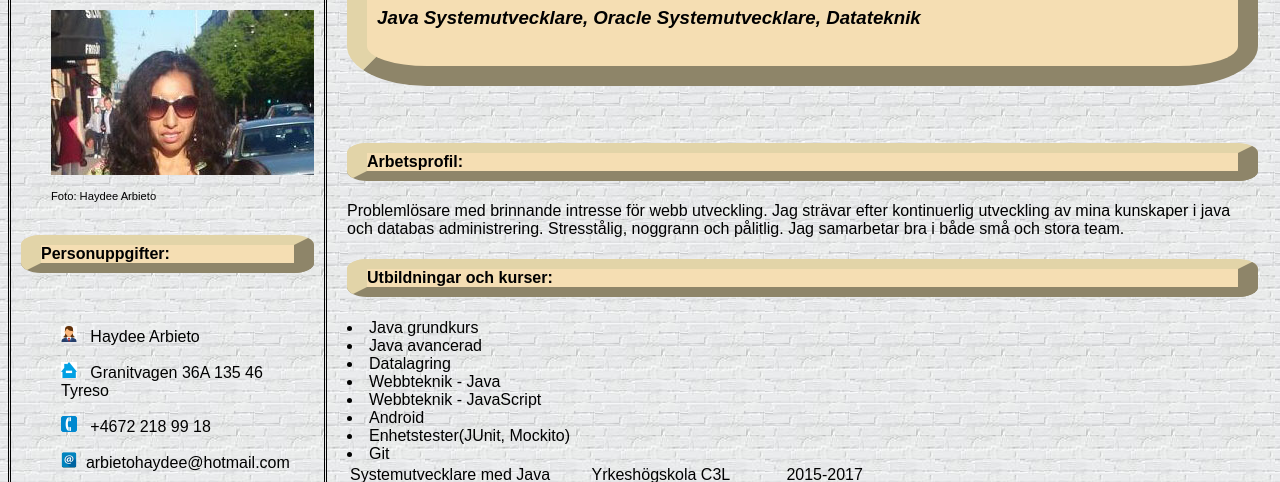
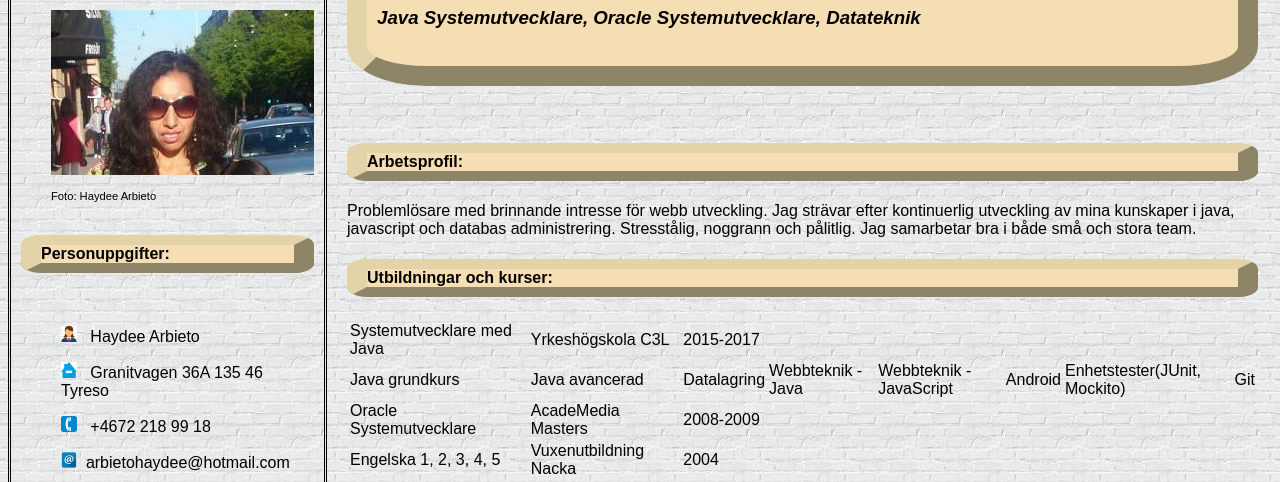
Before and after one commit to HaydeeArbieto/cv.github.io, a plain HTML site: page index.html in a window 1280 px wide. Shown: the part 101-583 px from the top of the page. Drawn offline with Linux system fonts and the light colour scheme.

```diff
--- a/index.html
+++ b/index.html
@@ -43,7 +43,7 @@
       <div class="arbets-profile">
         <br/><br/>
           <h4>Arbetsprofil:</h4>
-          <p>Problemlösare med brinnande intresse för webb utveckling. Jag strävar efter kontinuerlig utveckling av mina kunskaper i java och databas administrering. Stresstålig, noggrann och pålitlig.  Jag samarbetar bra i både små och stora team.</p>
+          <p>Problemlösare med brinnande intresse för webb utveckling. Jag strävar efter kontinuerlig utveckling av mina kunskaper i java, javascript och databas administrering. Stresstålig, noggrann och pålitlig.  Jag samarbetar bra i både små och stora team.</p>
       </div>
 
       <div class="utbildningar">
@@ -55,14 +55,16 @@
                 <td>Yrkeshögskola C3L</td>
                 <td>2015-2017</td>
               </tr>
-              <li> Java grundkurs </li>
-              <li> Java avancerad </li>
-              <li> Datalagring </li>
-              <li> Webbteknik - Java </li>
-              <li> Webbteknik - JavaScript </li>
-              <li> Android </li>
-              <li> Enhetstester(JUnit, Mockito) </li>
-              <li> Git </li>
+              <tr>
+                <td> Java grundkurs </td>
+                <td> Java avancerad </td>
+                <td> Datalagring </td>
+                <td> Webbteknik - Java </td>
+                <td> Webbteknik - JavaScript </td>
+                <td> Android </td>
+                <td> Enhetstester(JUnit, Mockito) </td>
+                <td> Git </td>
+                </tr>
               <tr>
                 <td>Oracle Systemutvecklare</td>
                 <td>AcadeMedia Masters</td>
```
